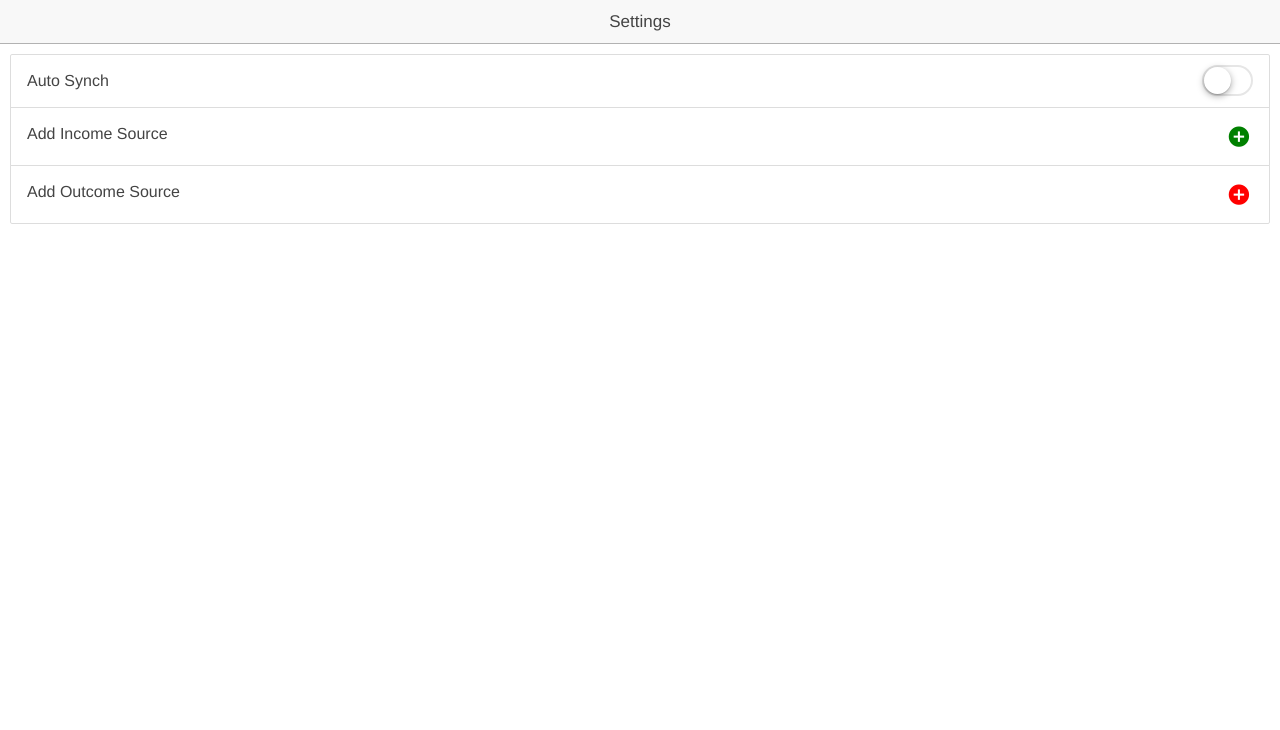
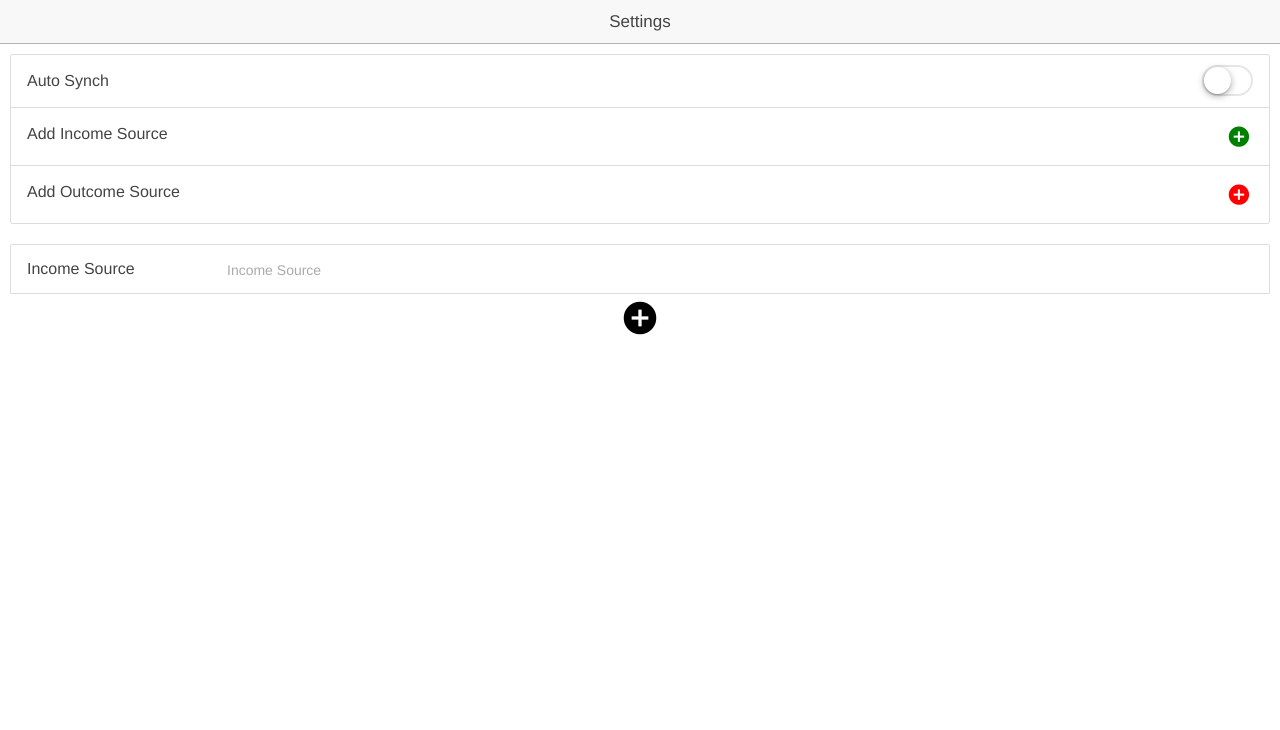
Before and after one commit to krishnakumarvs/k-expense, a plain HTML site: page index.html at #/page2/page7 in a window 1280 px wide. Shown: the top 730 px of the page. Drawn offline with Linux system fonts and the light colour scheme; files whose address does not match are found by name.

Commit message:
Add income source input field added. Style updated.

```diff
--- a/style/style.css
+++ b/style/style.css
@@ -22,3 +22,15 @@
 .settings-add-button.red {
 	color: red !important;
 }
+
+.align-center {
+	text-align: center !important;
+}
+
+.padding-top-5 {
+	padding-top: 5px;
+}
+
+.font-size-40 {
+	font-size: 40px;
+}
--- a/templates/settings.html
+++ b/templates/settings.html
@@ -9,5 +9,15 @@
             <a menu-close="" class="ion-android-add-circle settings-add-button red"></a>
         	</ion-item>
         </form>
+        <form class="list">
+            <label class="item item-input">
+                <span class="input-label">Income Source</span>
+                <input type="text" placeholder="Income Source">
+            </label>
+            <div class="align-center padding-top-5">
+                <a menu-close="" class="ion-android-add-circle font-size-40"></a>
+            </div>
+            </ion-item>
+        </form>
     </ion-content>
 </ion-view>
```
